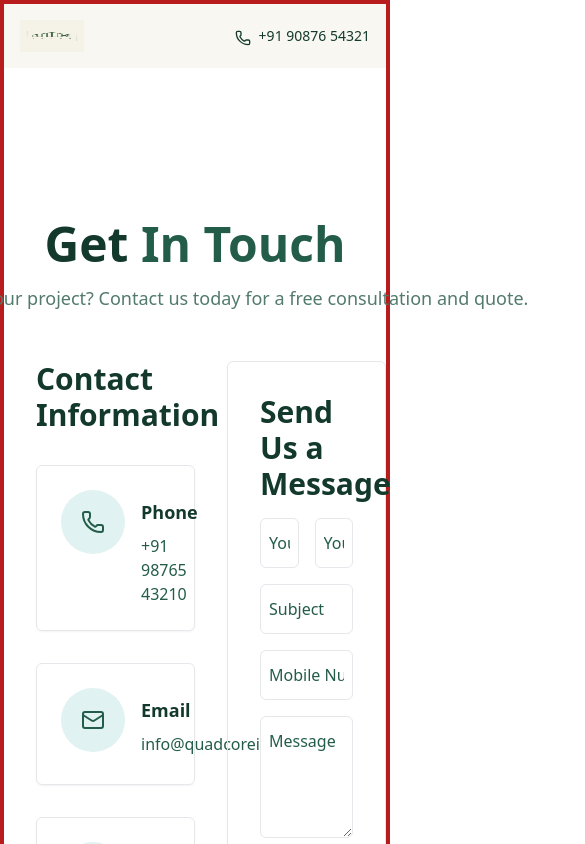
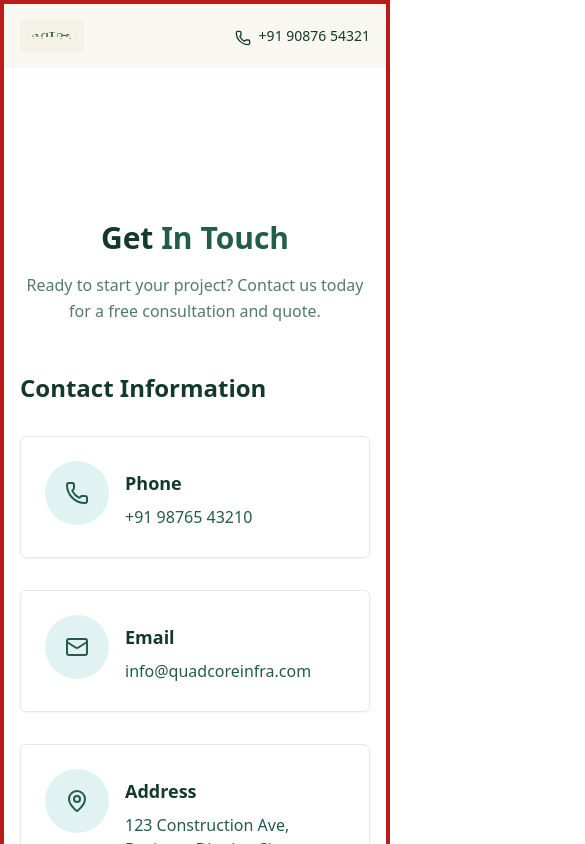
Before and after one commit to Manishh444/silver-adventure, a React (Vite) app: page /contact in a window 390 px wide. Shown: the top 844 px of the page, 585 px wide, since content can reach past the window. Built offline with nearby package versions, Linux system fonts and the light colour scheme.

Commit message:
add responsive to contact page

```diff
--- a/src/pages/ContactPage.jsx
+++ b/src/pages/ContactPage.jsx
@@ -13,36 +13,47 @@ const ContactPage = () => {
       message: "",
     },
   });
+
   console.log(formik);
+
   return (
     <>
       <main className="w-full">
         <section className="mt-20 py-6">
-          <div className="max-w-screen-xl mx-auto px-8">
+          <div className="max-w-screen-xl mx-auto px-4 sm:px-6 lg:px-8">
+            {/* Heading Section */}
             <div className="flex flex-col items-center text-center py-12 space-y-4">
-              <h1 className="text-5xl text-quadcore-primary font-bold text-center">
+              <h1 className="text-3xl sm:text-4xl md:text-5xl text-quadcore-primary font-bold">
                 Get <span className="text-quadcore-accent">In Touch</span>
               </h1>
-              <p className="text-lg text-center leading-relaxed w-[800px] text-quadcore-muted">
+              <p className="text-base sm:text-lg leading-relaxed text-quadcore-muted max-w-2xl">
                 Ready to start your project? Contact us today for a free
                 consultation and quote.
               </p>
             </div>
-            <div className="flex mb-12 gap-8">
-              <div className="w-1/2 space-y-8">
-                <h2 className="text-3xl text-quadcore-primary font-bold">
+
+            {/* Contact Section */}
+            <div className="flex flex-col md:flex-row mb-12 gap-8 md:gap-12">
+              {/* Contact Info Section */}
+              <div className="md:w-1/2 space-y-8">
+                <h2 className="text-2xl sm:text-3xl text-quadcore-primary font-bold">
                   Contact Information
                 </h2>
-                {contactCards?.map((card) => {
-                  return <ContactCard key={card?.id} cardDetails={card} />;
-                })}
+                {contactCards?.map((card) => (
+                  <ContactCard key={card?.id} cardDetails={card} />
+                ))}
               </div>
-              <div className="border w-1/2 h-min shadow-sm rounded-md p-8 space-y-4">
-                <h2 className="text-3xl text-quadcore-primary font-bold">
+
+              {/* Vertical Divider — hidden on mobile */}
+              <div className="hidden md:block border-l border-gray-300"></div>
+
+              {/* Send Message Section */}
+              <div className="md:w-1/2 h-min shadow-sm rounded-md space-y-8">
+                <h2 className="text-2xl sm:text-3xl text-quadcore-primary font-bold">
                   Send Us a Message
                 </h2>
-                <form className="" onSubmit={formik?.handleSubmit}>
-                  <div className="grid grid-cols-2 gap-4 mb-4">
+                <form className="space-y-4" onSubmit={formik?.handleSubmit}>
+                  <div className="grid grid-cols-1 sm:grid-cols-2 gap-4">
                     <input
                       type="text"
                       name="name"
@@ -50,7 +61,7 @@ const ContactPage = () => {
                       onChange={formik?.handleChange}
                       onBlur={formik?.handleBlur}
                       placeholder="Your Name"
-                      className="placeholder-quadcore-accent border rounded-md px-2 py-3 focus:outline-quadcore-primary"
+                      className="placeholder-quadcore-accent border rounded-md px-2 py-3 focus:outline-quadcore-primary w-full"
                     />
                     <input
                       type="email"
@@ -59,9 +70,10 @@ const ContactPage = () => {
                       onChange={formik?.handleChange}
                       onBlur={formik?.handleBlur}
                       placeholder="Your Email"
-                      className="placeholder-quadcore-accent border rounded-md px-2 py-3 focus:outline-quadcore-primary"
+                      className="placeholder-quadcore-accent border rounded-md px-2 py-3 focus:outline-quadcore-primary w-full"
                     />
                   </div>
+
                   <input
                     type="text"
                     name="subject"
@@ -69,8 +81,9 @@ const ContactPage = () => {
                     onChange={formik?.handleChange}
                     onBlur={formik?.handleBlur}
                     placeholder="Subject"
-                    className="placeholder-quadcore-accent w-full mb-4 border rounded-md px-2 py-3 focus:outline-quadcore-primary"
+                    className="placeholder-quadcore-accent border rounded-md px-2 py-3 focus:outline-quadcore-primary w-full"
                   />
+
                   <input
                     type="text"
                     name="phone"
@@ -78,8 +91,9 @@ const ContactPage = () => {
                     onChange={formik?.handleChange}
                     onBlur={formik?.handleBlur}
                     placeholder="Mobile Number"
-                    className="placeholder-quadcore-accent border rounded-md w-full mb-4 px-2 py-3 focus:outline-quadcore-primary"
+                    className="placeholder-quadcore-accent border rounded-md px-2 py-3 focus:outline-quadcore-primary w-full"
                   />
+
                   <textarea
                     name="message"
                     value={formik?.values?.message}
@@ -89,8 +103,8 @@ const ContactPage = () => {
                     cols="30"
                     rows="4"
                     placeholder="Message"
-                    className="placeholder-quadcore-accent border rounded-md w-full mb-4 px-2 py-3 focus:outline-quadcore-primary"
-                  ></textarea>
+                    className="placeholder-quadcore-accent border rounded-md px-2 py-3 focus:outline-quadcore-primary w-full"></textarea>
+
                   <Button
                     type="submit"
                     className="bg-quadcore-accent hover:bg-[#3B6D5C] px-6 py-2 rounded-md w-full text-quadcore-lightBackground"
```
